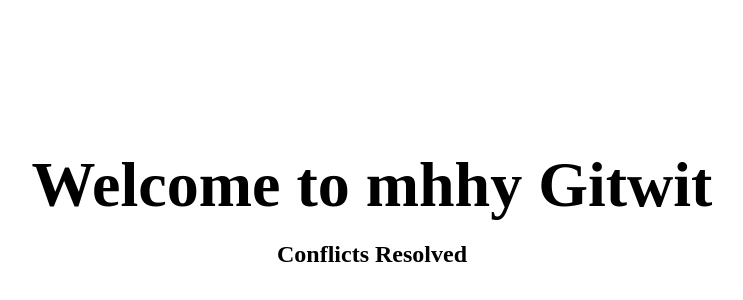
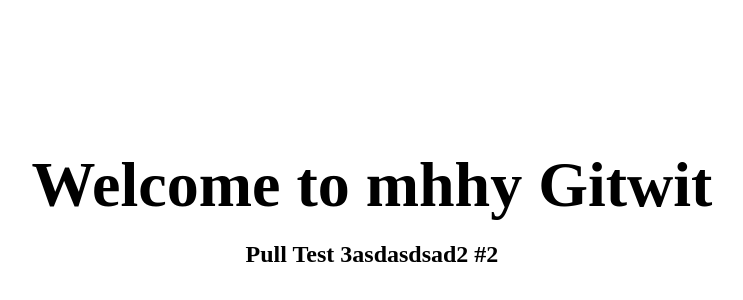
Before and after one commit to abdulrehmann231/Github_TEst, a website built with Vite: page index.html in a window 1280 px wide. Shown: the part 190-490 px from the top of the page, without its empty margins (268-1011 px from the left). Built offline with nearby package versions, Linux system fonts and the light colour scheme.

Commit message:
resolev conflicts

```diff
--- a/index.html
+++ b/index.html
@@ -6,14 +6,14 @@
 <head>
   <meta charset="utf-8">
   <meta name="viewport" content="width=device-width">
-  <title>GIT WIT</title>
+  <title>Page n</title>
   <link href="style.css" rel="stylesheet" type="text/css" />
 </head>
 
 <body>
   <main>
     <h1 class="title">Welcome to mhhy Gitwit</h1>
-    <h2>Conflicts Resolved</h2>
+    <h2>Pull Test 3asdasdsad2 #2</h2>
   <script type="module" src="script.js"></script>
 
 </body>
```
